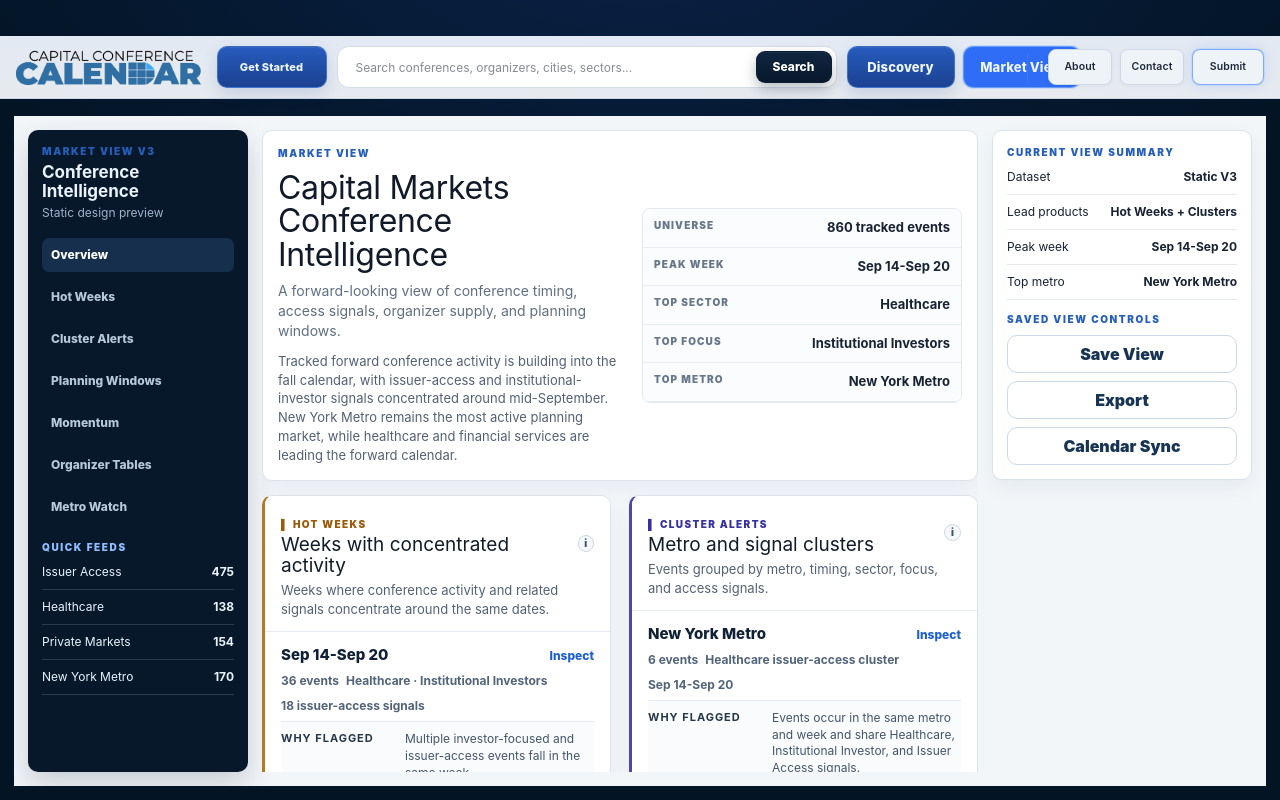
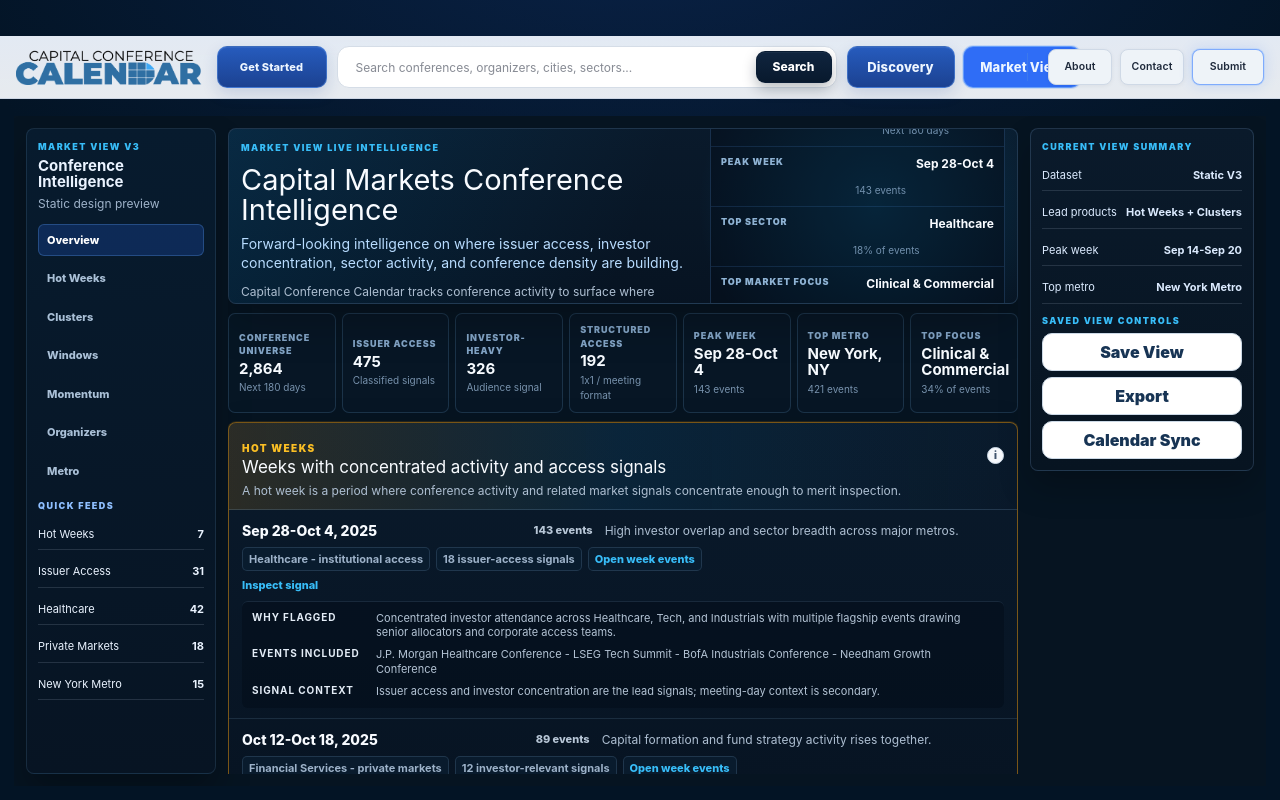
Before and after one commit to Capitalconferencecalendar/capital-conference-calendar, a Next.js app: page /preview/market-view-v3 in a window 1280 px wide. Built offline with nearby package versions, Linux system fonts and the light colour scheme.

Commit message:
Refine Market View V3 top intelligence layout

```diff
--- a/app/preview/market-view-v3/MarketViewV3PreviewClient.tsx
+++ b/app/preview/market-view-v3/MarketViewV3PreviewClient.tsx
@@ -5,32 +5,50 @@ import type { ReactNode } from "react";
 
 const metroStorageKey = "marketViewV3.primaryMetro";
 
-const navItems = ["Overview", "Hot Weeks", "Cluster Alerts", "Planning Windows", "Momentum", "Organizer Tables", "Metro Watch"];
-const quickFeeds = [["Issuer Access", "475"], ["Healthcare", "138"], ["Private Markets", "154"], ["New York Metro", "170"]];
+const navItems = ["Overview", "Hot Weeks", "Clusters", "Windows", "Momentum", "Organizers", "Metro"];
+const quickFeeds = [["Hot Weeks", "7"], ["Issuer Access", "31"], ["Healthcare", "42"], ["Private Markets", "18"], ["New York Metro", "15"]];
+
+const kpis = [
+  ["Conference Universe", "2,864", "Next 180 days"],
+  ["Issuer Access", "475", "Classified signals"],
+  ["Investor-Heavy", "326", "Audience signal"],
+  ["Structured Access", "192", "1x1 / meeting format"],
+  ["Peak Week", "Sep 28-Oct 4", "143 events"],
+  ["Top Metro", "New York, NY", "421 events"],
+  ["Top Focus", "Clinical & Commercial", "34% of events"],
+];
 
 const hotWeeks = [
   {
-    week: "Sep 14-Sep 20",
-    events: "36 events",
-    theme: "Healthcare · Institutional Investors",
+    week: "Sep 28-Oct 4, 2025",
+    events: "143 events",
+    theme: "Healthcare - institutional access",
     signal: "18 issuer-access signals",
-    detail: "Multiple investor-focused and issuer-access events fall in the same week, with healthcare and institutional investor signals appearing across several records.",
+    summary: "High investor overlap and sector breadth across major metros.",
+    detail: "Concentrated investor attendance across Healthcare, Tech, and Industrials with multiple flagship events drawing senior allocators and corporate access teams.",
+    eventsIncluded: "J.P. Morgan Healthcare Conference - LSEG Tech Summit - BofA Industrials Conference - Needham Growth Conference",
   },
-  { week: "Sep 28-Oct 4", events: "31 events", theme: "Financial Services · Private Markets", signal: "12 investor-relevant signals" },
-  { week: "Oct 12-Oct 18", events: "24 events", theme: "Real Estate · Sponsor / BD", signal: "9 deal/BD signals" },
+  { week: "Oct 12-Oct 18, 2025", events: "89 events", theme: "Financial Services - private markets", signal: "12 investor-relevant signals", summary: "Capital formation and fund strategy activity rises together." },
+  { week: "Nov 9-Nov 15, 2025", events: "76 events", theme: "Technology - growth equity", signal: "10 issuer-access signals", summary: "Public-company and private-growth signals overlap." },
+  { week: "Oct 26-Nov 1, 2025", events: "68 events", theme: "Real Estate - sponsor visibility", signal: "9 deal/BD signals", summary: "Real estate and infrastructure forums compress into one window." },
+  { week: "Nov 16-Nov 22, 2025", events: "61 events", theme: "Energy - industrials", signal: "8 banker-relevant signals", summary: "Energy transition and industrial access signals cluster late in the month." },
 ];
 
 const clusters = [
   {
-    metro: "New York Metro",
-    events: "6 events",
-    type: "Healthcare issuer-access cluster",
-    window: "Sep 14-Sep 20",
-    detail: "New York Metro is flagged because multiple events occur in the same metro during the same planning week and share Healthcare, Institutional Investor, and Issuer Access signals.",
+    metro: "New York, NY",
+    events: "37 events",
+    type: "Sector Cluster",
+    window: "Sep 28-Oct 4, 2025",
+    theme: "Healthcare",
+    summary: "Healthcare events with deep investor attendance and corporate access across New York Metro.",
+    detail: "This is flagged because metro timing, Healthcare sector coverage, institutional investor focus, and issuer-access signals align across several related events.",
+    cities: "New York, NY - New Jersey, NJ - Connecticut, CT",
+    eventsIncluded: "J.P. Morgan Healthcare Conference - Barclays Global Healthcare - TD Cowen Health Innovation Summit",
   },
-  { metro: "Boston / Cambridge", events: "4 events", type: "Access cluster", window: "Sep 21-Sep 24" },
-  { metro: "Bay Area", events: "5 events", type: "Investor cluster", window: "Oct 6-Oct 10" },
-  { metro: "Dallas-Fort Worth", events: "3 events", type: "Deal / BD cluster", window: "Oct 20-Oct 23" },
+  { metro: "Boston, MA", events: "22 events", type: "Innovation Cluster", window: "Oct 12-Oct 18", theme: "Biotech", summary: "Biotech and growth-company forums align with investor-heavy programming." },
+  { metro: "San Francisco, CA", events: "19 events", type: "Tech & AI Cluster", window: "Nov 9-Nov 15", theme: "AI / Software", summary: "Technology and AI events show shared investor and sponsor visibility signals." },
+  { metro: "Chicago, IL", events: "15 events", type: "Industrials Cluster", window: "Oct 26-Nov 1", theme: "Industrials", summary: "Industrial and infrastructure meetings compress into one practical metro window." },
 ];
 
 const sectors = [["Healthcare", 42], ["Financial Services", 31], ["Technology", 28], ["Real Estate", 23], ["Energy Transition", 18]];
@@ -110,48 +128,63 @@ export default function MarketViewV3PreviewClient() {
   return (
     <div className="v3-page">
       <style jsx>{`
-        .v3-page { height: 100%; overflow: hidden; background: #f3f6f9; color: #172233; font-family: var(--font-body), Arial, sans-serif; }
-        .v3-shell { height: 100%; display: grid; grid-template-columns: 220px minmax(0, 1fr) 260px; gap: 14px; padding: 14px; }
-        .v3-left { background: #07182b; color: #eaf3ff; border-radius: 10px; padding: 14px; display: grid; align-content: start; gap: 16px; box-shadow: 0 12px 28px rgba(7,25,46,.18); }
-        .v3-main { overflow: auto; display: grid; gap: 14px; max-width: 1240px; width: 100%; justify-self: center; }
-        .v3-right { background: #ffffff; border: 1px solid #d9e1ea; border-radius: 10px; padding: 14px; align-self: start; display: grid; gap: 12px; box-shadow: 0 8px 20px rgba(24,47,75,.06); }
+        .v3-page { height: 100%; overflow: hidden; background: #061421; color: #e6f0fb; font-family: var(--font-body), Arial, sans-serif; }
+        .v3-shell { height: 100%; display: grid; grid-template-columns: 190px minmax(0, 1fr) 224px; gap: 12px; padding: 12px; }
+        .v3-left { background: linear-gradient(180deg,#071b2e,#071423); color: #eaf3ff; border: 1px solid rgba(88,126,166,.22); border-radius: 8px; padding: 11px; display: grid; align-content: start; gap: 12px; box-shadow: 0 18px 34px rgba(0,0,0,.28); }
+        .v3-main { overflow: auto; display: grid; gap: 9px; max-width: 1320px; width: 100%; justify-self: center; }
+        .v3-right { background: linear-gradient(180deg,#0a1a2b,#071421); border: 1px solid rgba(99,133,171,.28); border-radius: 8px; padding: 11px; align-self: start; display: grid; gap: 10px; box-shadow: 0 16px 32px rgba(0,0,0,.22); color: #dbeafe; }
         .v3-brand { display: grid; gap: 4px; }
-        .v3-brand small, .v3-eyebrow { font-size: 10px; font-weight: 900; letter-spacing: .16em; text-transform: uppercase; color: #265fbb; }
-        .v3-brand strong { font-size: 17px; line-height: 1.1; }
-        .v3-nav, .v3-feed, .v3-card-list { display: grid; gap: 8px; }
-        .v3-nav div { padding: 8px 9px; border-radius: 7px; color: #b8c8db; font-size: 12px; font-weight: 800; }
-        .v3-nav div:first-child { background: rgba(96,165,250,.16); color: #fff; }
-        .v3-feed-row, .v3-summary-row { display: flex; justify-content: space-between; gap: 10px; padding-bottom: 8px; border-bottom: 1px solid rgba(148,163,184,.25); font-size: 12px; }
-        .v3-panel { background: #fff; border: 1px solid #dbe3eb; border-radius: 10px; padding: 15px; box-shadow: 0 8px 20px rgba(24,47,75,.05); }
-        .v3-readout { display: grid; grid-template-columns: minmax(0,1.2fr) minmax(320px,.8fr); gap: 22px; align-items: center; }
-        h1 { margin: 0; font-size: 32px; line-height: 1.04; letter-spacing: -.01em; color: #101a28; }
-        h2 { margin: 0; font-size: 20px; line-height: 1.12; color: #101a28; }
-        h3 { margin: 0; font-size: 15px; line-height: 1.2; color: #172233; }
-        p { margin: 0; color: #536174; font-size: 13px; line-height: 1.45; }
-        .v3-subtitle { max-width: 700px; color: #5f6f82; font-size: 14px; }
-        .v3-metrics { display: grid; gap: 0; border: 1px solid #e2e8ef; border-radius: 8px; overflow: hidden; }
-        .v3-metric { display: grid; grid-template-columns: minmax(0,1fr) auto; gap: 14px; padding: 9px 11px; border-bottom: 1px solid #e7edf3; background: #fbfcfd; }
-        .v3-metric span { color: #66778b; font-size: 10px; font-weight: 900; letter-spacing: .11em; text-transform: uppercase; }
-        .v3-metric strong { color: #172233; font-size: 13px; }
-        .v3-primary-row { display: grid; grid-template-columns: repeat(2,minmax(0,1fr)); gap: 18px; }
-        .v3-product { overflow: hidden; padding: 0; border-radius: 10px; }
-        .v3-product.hot { border-left: 3px solid #b7791f; }
-        .v3-product.cluster { border-left: 3px solid #4f46a5; }
-        .v3-product-head { padding: 14px 16px 12px; color: #172233; display: grid; gap: 5px; border-bottom: 1px solid #e5ebf1; background: #fff; }
+        .v3-brand small, .v3-eyebrow { font-size: 9px; font-weight: 900; letter-spacing: .16em; text-transform: uppercase; color: #38bdf8; }
+        .v3-brand strong { font-size: 15px; line-height: 1.1; }
+        .v3-nav, .v3-feed, .v3-card-list { display: grid; gap: 6px; }
+        .v3-nav div { padding: 7px 8px; border-radius: 6px; color: #aac0d7; font-size: 11px; font-weight: 800; border: 1px solid transparent; }
+        .v3-nav div:first-child { background: rgba(37,99,235,.22); border-color: rgba(96,165,250,.28); color: #fff; }
+        .v3-feed-row, .v3-summary-row { display: flex; justify-content: space-between; gap: 8px; padding: 7px 0; border-bottom: 1px solid rgba(148,163,184,.2); font-size: 11px; }
+        .v3-panel { background: linear-gradient(180deg,rgba(10,27,44,.96),rgba(7,20,34,.96)); border: 1px solid rgba(94,139,184,.28); border-radius: 8px; padding: 12px; box-shadow: 0 18px 40px rgba(0,0,0,.22); }
+        .v3-readout { position: relative; overflow: hidden; display: grid; grid-template-columns: minmax(0,1.1fr) minmax(270px,.72fr); gap: 18px; align-items: center; min-height: 176px; }
+        .v3-readout:before { content: ""; position: absolute; inset: 0; background: radial-gradient(circle at 82% 44%,rgba(14,165,233,.28),transparent 27%), linear-gradient(110deg,rgba(3,105,161,.2),transparent 52%); pointer-events: none; }
+        .v3-readout > * { position: relative; }
+        h1 { margin: 0; font-size: 29px; line-height: 1.04; letter-spacing: 0; color: #f8fbff; }
+        h2 { margin: 0; font-size: 17px; line-height: 1.12; color: #f8fbff; }
+        h3 { margin: 0; font-size: 13px; line-height: 1.2; color: #eaf2fb; }
+        p { margin: 0; color: #aebfd2; font-size: 12px; line-height: 1.42; }
+        .v3-subtitle { max-width: 760px; color: #b8dcff; font-size: 14px; line-height: 1.35; }
+        .v3-metrics { display: grid; gap: 0; border: 1px solid rgba(96,165,250,.2); border-radius: 8px; overflow: hidden; background: rgba(5,15,27,.52); }
+        .v3-metric { display: grid; grid-template-columns: minmax(0,1fr) auto; gap: 10px; padding: 8px 10px; border-bottom: 1px solid rgba(96,165,250,.14); }
+        .v3-metric span { color: #8fb3d4; font-size: 9px; font-weight: 900; letter-spacing: .1em; text-transform: uppercase; }
+        .v3-metric strong { color: #f8fbff; font-size: 12px; }
+        .v3-metric small { color: #7290ad; font-size: 10px; text-align: right; }
+        .v3-kpi-strip { display: grid; grid-template-columns: repeat(7,minmax(0,1fr)); gap: 6px; }
+        .v3-kpi { min-height: 62px; padding: 9px 10px; border-radius: 7px; border: 1px solid rgba(82,126,170,.28); background: rgba(8,24,39,.82); display: grid; align-content: center; gap: 3px; }
+        .v3-kpi span { color: #83a5c7; font-size: 9px; text-transform: uppercase; letter-spacing: .1em; font-weight: 900; }
+        .v3-kpi strong { color: #f7fbff; font-size: 15px; line-height: 1.1; }
+        .v3-kpi small { color: #7892ad; font-size: 10px; }
+        .v3-primary-stack { display: grid; gap: 9px; }
+        .v3-product { overflow: hidden; padding: 0; border-radius: 8px; }
+        .v3-product.hot { border-color: rgba(245,158,11,.48); box-shadow: 0 0 0 1px rgba(245,158,11,.12), 0 18px 42px rgba(0,0,0,.24); }
+        .v3-product.cluster { border-color: rgba(139,92,246,.5); box-shadow: 0 0 0 1px rgba(34,211,238,.12), 0 18px 42px rgba(0,0,0,.24); }
+        .v3-product-head { padding: 11px 13px 10px; display: grid; gap: 5px; border-bottom: 1px solid rgba(125,162,199,.22); }
+        .hot .v3-product-head { background: linear-gradient(90deg,rgba(245,158,11,.14),rgba(14,165,233,.08),transparent); }
+        .cluster .v3-product-head { background: linear-gradient(90deg,rgba(139,92,246,.16),rgba(34,211,238,.08),transparent); }
         .v3-product-title { display: flex; justify-content: space-between; gap: 12px; align-items: center; }
-        .v3-product-title h2 { color: #111c2b; font-size: 19px; }
+        .v3-product-title h2 { color: #f8fbff; font-size: 17px; }
         .v3-marker { display: inline-flex; align-items: center; gap: 7px; font-size: 10px; font-weight: 900; letter-spacing: .14em; text-transform: uppercase; }
-        .hot .v3-marker { color: #9a5a08; }
-        .cluster .v3-marker { color: #3730a3; }
-        .v3-scroll-list { max-height: 430px; overflow: auto; display: grid; gap: 0; }
-        .v3-row { padding: 12px 16px; border-bottom: 1px solid #e6edf5; display: grid; gap: 6px; }
-        .v3-row-top { display: flex; justify-content: space-between; gap: 12px; align-items: baseline; }
-        .v3-row-title { font-size: 15px; font-weight: 850; color: #102136; }
-        .v3-chipline { display: flex; flex-wrap: wrap; gap: 7px; color: #52647a; font-size: 12px; font-weight: 700; }
-        .v3-detail { background: #fafbfc; border-top: 1px solid #e3eaf1; padding: 9px 0 0; display: grid; gap: 7px; }
-        .v3-detail-grid { display: grid; grid-template-columns: 112px minmax(0,1fr); gap: 8px 12px; color: #43556c; font-size: 12px; line-height: 1.38; }
-        .v3-detail-grid strong { color: #25364a; font-size: 11px; text-transform: uppercase; letter-spacing: .09em; }
-        .v3-link { color: #1d5fd1; font-size: 12px; font-weight: 850; }
+        .hot .v3-marker { color: #fbbf24; }
+        .cluster .v3-marker { color: #c4b5fd; }
+        .v3-scroll-list { max-height: 318px; overflow: auto; display: grid; gap: 0; }
+        .v3-row { padding: 10px 13px; border-bottom: 1px solid rgba(117,153,190,.18); display: grid; gap: 6px; }
+        .v3-row-top { display: grid; grid-template-columns: minmax(150px,.7fr) auto minmax(260px,1fr); gap: 12px; align-items: center; }
+        .v3-row-title { font-size: 14px; font-weight: 850; color: #f8fbff; }
+        .v3-row-count { color: #b7c6d6; font-size: 11px; font-weight: 850; white-space: nowrap; }
+        .v3-chipline { display: flex; flex-wrap: wrap; gap: 6px; color: #9db2c9; font-size: 11px; font-weight: 750; }
+        .v3-chipline span { border: 1px solid rgba(121,158,197,.2); background: rgba(11,31,51,.68); border-radius: 5px; padding: 3px 6px; }
+        .v3-detail { background: rgba(4,13,24,.44); border-top: 1px solid rgba(113,150,188,.18); padding: 9px 10px; display: grid; gap: 7px; border-radius: 6px; }
+        .v3-detail-grid { display: grid; grid-template-columns: 112px minmax(0,1fr); gap: 7px 12px; color: #b4c4d5; font-size: 11px; line-height: 1.35; }
+        .v3-detail-grid strong { color: #e4edf7; font-size: 10px; text-transform: uppercase; letter-spacing: .09em; }
+        .v3-link { color: #38bdf8; font-size: 11px; font-weight: 850; white-space: nowrap; }
+        .v3-inspect { display: grid; gap: 7px; }
+        .v3-inspect summary { width: fit-content; color: #38bdf8; font-size: 11px; font-weight: 850; cursor: pointer; list-style: none; }
+        .v3-inspect summary::-webkit-details-marker { display: none; }
         .v3-support { display: grid; grid-template-columns: repeat(3,minmax(0,1fr)); gap: 16px; }
         .v3-support-card { background: #fff; border: 1px solid #dce7f0; border-radius: 10px; padding: 13px; display: grid; gap: 8px; box-shadow: 0 8px 18px rgba(24,47,75,.04); }
         .v3-muted-row { padding: 7px 0; border-bottom: 1px solid #edf2f7; font-size: 12px; color: #40536a; }
@@ -196,30 +229,43 @@ export default function MarketViewV3PreviewClient() {
         <main className="v3-main">
           <section className="v3-panel v3-readout">
             <div style={{ display: "grid", gap: 10 }}>
-              <div className="v3-eyebrow">Market View</div>
+              <div className="v3-eyebrow">Market View Live Intelligence</div>
               <h1>Capital Markets Conference Intelligence</h1>
-              <p className="v3-subtitle">A forward-looking view of conference timing, access signals, organizer supply, and planning windows.</p>
-              <p>Tracked forward conference activity is building into the fall calendar, with issuer-access and institutional-investor signals concentrated around mid-September. New York Metro remains the most active planning market, while healthcare and financial services are leading the forward calendar.</p>
+              <p className="v3-subtitle">Forward-looking intelligence on where issuer access, investor concentration, sector activity, and conference density are building.</p>
+              <p>Capital Conference Calendar tracks conference activity to surface where market attention, issuer participation, banker relevance, and relationship-driven opportunity signals are concentrating across the forward calendar.</p>
             </div>
             <div className="v3-metrics">
-              {[["860 tracked events", "Universe"], ["Sep 14-Sep 20", "Peak Week"], ["Healthcare", "Top Sector"], ["Institutional Investors", "Top Focus"], ["New York Metro", "Top Metro"]].map(([value, label]) => (
-                <div className="v3-metric" key={label}><span>{label}</span><strong>{value}</strong></div>
+              {[["2,864", "Conference Universe", "Next 180 days"], ["Sep 28-Oct 4", "Peak Week", "143 events"], ["Healthcare", "Top Sector", "18% of events"], ["Clinical & Commercial", "Top Market Focus", "34% of events"], ["New York, NY", "Top Metro", "421 events"]].map(([value, label, note]) => (
+                <div className="v3-metric" key={label}><span>{label}</span><strong>{value}</strong><small>{note}</small></div>
               ))}
             </div>
           </section>
 
-          <section className="v3-primary-row">
+          <section className="v3-kpi-strip" aria-label="Market View KPI strip">
+            {kpis.map(([label, value, note]) => (
+              <div className="v3-kpi" key={label}>
+                <span>{label}</span>
+                <strong>{value}</strong>
+                <small>{note}</small>
+              </div>
+            ))}
+          </section>
+
+          <section className="v3-primary-stack">
             <div className="v3-panel v3-product hot">
               <div className="v3-product-head">
-                <div className="v3-product-title"><div><div className="v3-marker">▌ Hot Weeks</div><h2>Weeks with concentrated activity</h2></div><InfoTip text="A hot week highlights a forward calendar period worth inspecting. It does not mean every event is equally important." /></div>
-                <p>Weeks where conference activity and related signals concentrate around the same dates.</p>
+                <div className="v3-product-title"><div><div className="v3-marker">Hot Weeks</div><h2>Weeks with concentrated activity and access signals</h2></div><InfoTip text="A hot week highlights a forward calendar period worth inspecting. It does not mean every event is equally important." /></div>
+                <p>A hot week is a period where conference activity and related market signals concentrate enough to merit inspection.</p>
               </div>
               <div className="v3-scroll-list">
                 {hotWeeks.map((row, index) => (
                   <div className="v3-row" key={row.week}>
-                    <div className="v3-row-top"><span className="v3-row-title">{row.week}</span><OpenLink>Inspect</OpenLink></div>
-                    <div className="v3-chipline"><span>{row.events}</span><span>{row.theme}</span><span>{row.signal}</span></div>
-                    {index === 0 ? <div className="v3-detail"><div className="v3-detail-grid"><strong>Why flagged</strong><span>Multiple investor-focused and issuer-access events fall in the same week.</span><strong>Events included</strong><span>Healthcare Investor Forum · Institutional Investor Conference · Capital Markets Summit</span><strong>Why included</strong><span>Shared timing proximity and classification signals.</span></div></div> : null}
+                    <div className="v3-row-top"><span className="v3-row-title">{row.week}</span><span className="v3-row-count">{row.events}</span><p>{row.summary}</p></div>
+                    <div className="v3-chipline"><span>{row.theme}</span><span>{row.signal}</span><OpenLink>Open week events</OpenLink></div>
+                    <details className="v3-inspect" open={index === 0}>
+                      <summary>Inspect signal</summary>
+                      <div className="v3-detail"><div className="v3-detail-grid"><strong>Why flagged</strong><span>{row.detail || row.summary}</span><strong>Events included</strong><span>{row.eventsIncluded || "Representative event set aligned by week, sector, and audience signal."}</span><strong>Signal context</strong><span>Issuer access and investor concentration are the lead signals; meeting-day context is secondary.</span></div></div>
+                    </details>
                   </div>
                 ))}
               </div>
@@ -227,15 +273,18 @@ export default function MarketViewV3PreviewClient() {
 
             <div className="v3-panel v3-product cluster">
               <div className="v3-product-head">
-                <div className="v3-product-title"><div><div className="v3-marker">▌ Cluster Alerts</div><h2>Metro and signal clusters</h2></div><InfoTip text="A cluster is created when events are close enough in timing and location and share a reason to attend." /></div>
-                <p>Events grouped by metro, timing, sector, focus, and access signals.</p>
+                <div className="v3-product-title"><div><div className="v3-marker">Cluster Alerts</div><h2>Metro, timing, and shared reason-to-attend clusters</h2></div><InfoTip text="A cluster is created when events are close enough in timing and location and share a reason to attend." /></div>
+                <p>Cluster Alerts surface metro + timing + signal combinations where multiple events align around a shared market reason to attend.</p>
               </div>
               <div className="v3-scroll-list">
                 {clusters.map((row, index) => (
                   <div className="v3-row" key={row.metro}>
-                    <div className="v3-row-top"><span className="v3-row-title">{row.metro}</span><OpenLink>Inspect</OpenLink></div>
-                    <div className="v3-chipline"><span>{row.events}</span><span>{row.type}</span><span>{row.window}</span></div>
-                    {index === 0 ? <div className="v3-detail"><div className="v3-detail-grid"><strong>Why flagged</strong><span>Events occur in the same metro and week and share Healthcare, Institutional Investor, and Issuer Access signals.</span><strong>Cities</strong><span>New York · Jersey City · Stamford</span><strong>Meeting-day note</strong><span>Potential private-meeting day exists, but this is supporting context only.</span></div></div> : null}
+                    <div className="v3-row-top"><span className="v3-row-title">{row.metro}</span><span className="v3-row-count">{row.events}</span><p>{row.summary}</p></div>
+                    <div className="v3-chipline"><span>{row.type}</span><span>{row.window}</span><span>{row.theme}</span><OpenLink>Open cluster events</OpenLink></div>
+                    <details className="v3-inspect" open={index === 0}>
+                      <summary>Inspect cluster</summary>
+                      <div className="v3-detail"><div className="v3-detail-grid"><strong>Why flagged</strong><span>{row.detail || row.summary}</span><strong>Cities included</strong><span>{row.cities || row.metro}</span><strong>Example events</strong><span>{row.eventsIncluded || "Representative related events aligned by metro, timing, and signal overlap."}</span><strong>Planning context</strong><span>Same-trip practicality supports the alert, but the lead signal is shared sector, focus, and access alignment.</span></div></div>
+                    </details>
                   </div>
                 ))}
               </div>
```
